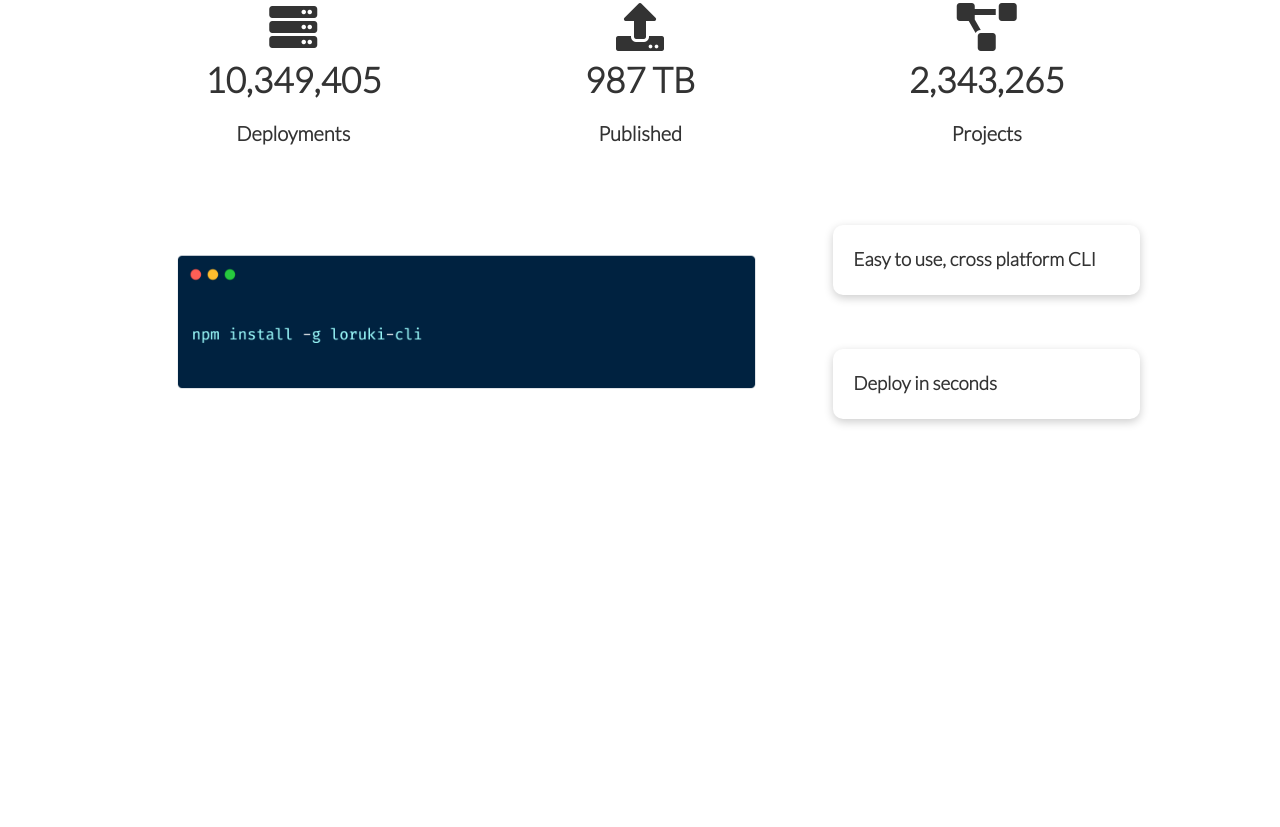
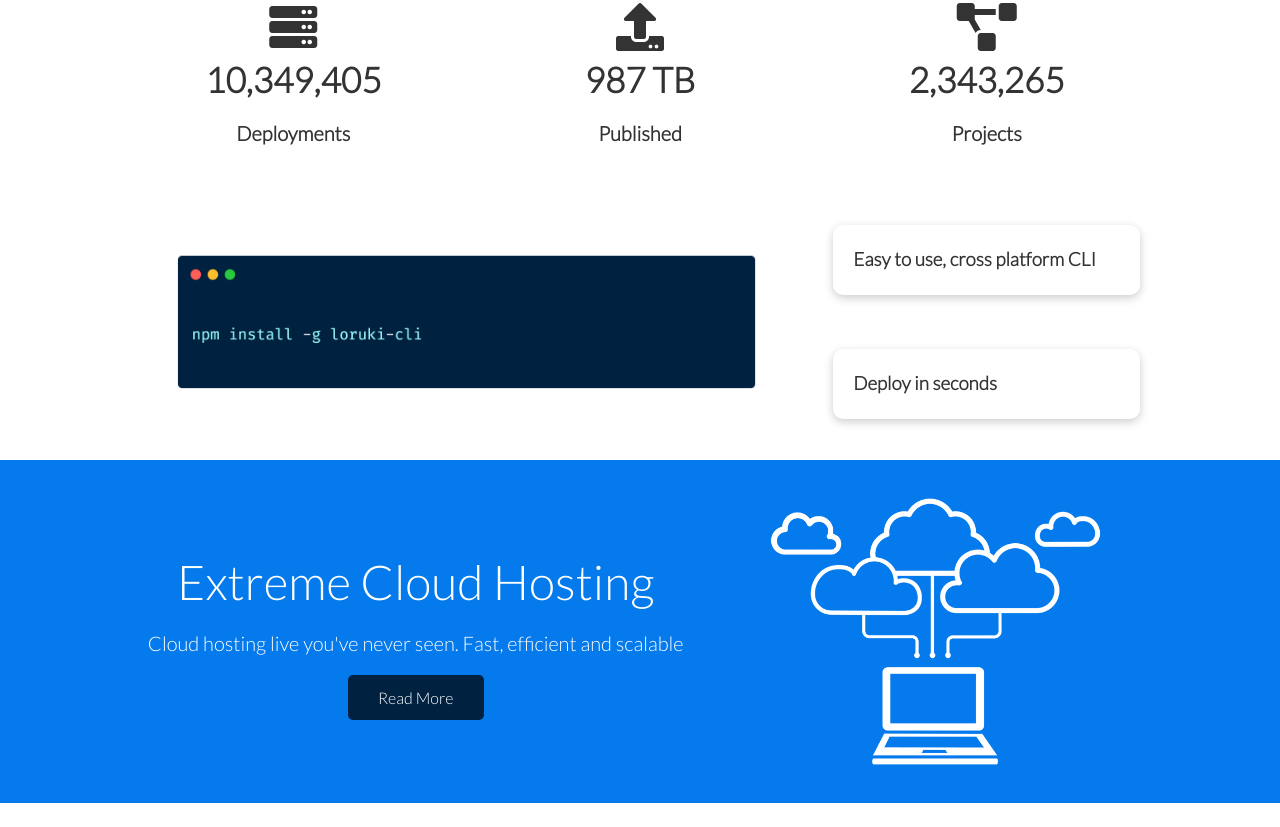
Before and after one commit to dhamilton34/loruki_website, a plain HTML site: page index.html in a window 1280 px wide. Shown: the part 675-1502 px from the top of the page. Before the commit the page ends 1111 px from the top, so only its background shows below. Drawn offline with Linux system fonts and the light colour scheme.

Commit message:
Cloud section complete, new utility styles created

```diff
--- a/css/style.css
+++ b/css/style.css
@@ -2,6 +2,9 @@
 
 :root {
     --primary-color: #047aed;
+    --secondary-color: #1c3fa8;
+    --dark-color: #002240;
+    --light-color: #f4f4f4;
 }
 
 /* CSS Reset */
@@ -158,3 +161,8 @@ img {
     grid-column: 1 / span 2;
     grid-row: 1 / span 2;
 }
+
+/* Cloud */
+.cloud .grid {
+    grid-template-columns: 4fr 3fr;
+}
--- a/css/utilities.css
+++ b/css/utilities.css
@@ -35,6 +35,47 @@
     transform: scale(.98);
 }
 
+/* Backgrounds & Colored Buttons */
+.bg-primary,
+.btn-primary {
+    background-color: var(--primary-color);
+    color: white;
+}
+
+.bg-light,
+.btn-light {
+    background-color: var(--light-color);
+    color: white;
+}
+
+.bg-dark,
+.btn-dark {
+    background-color: var(--dark-color);
+    color: white;
+}
+
+/* Text Sizes */
+.lead {
+    font-size: 20px;
+}
+
+.sm {
+    font-size: 1rem;
+}
+
+.md {
+    font-size: 2rem;
+}
+
+.lg {
+    font-size: 3rem;
+}
+
+.xl {
+    font-size: 4rem;
+}
+
+/* Positioning */
 .text-center {
     text-align: center;
 }
--- a/index.html
+++ b/index.html
@@ -98,5 +98,18 @@
         </div>
     </section>
 
+    <!-- Cloud -->
+    <section class="cloud bg-primary my-2 py-2">
+        <div class="container grid">
+            <div class="text-center">
+                <h2 class="lg">Extreme Cloud Hosting</h2>
+                <p class="lead my-1">Cloud hosting live you've never seen. Fast, efficient and scalable</p>
+                <a href="features.html" class="btn btn-dark">Read More</a>
+            </div>
+            <img src="images/cloud.png" alt="">
+        </div>
+
+    </section>
+
 </body>
 </html>
```
